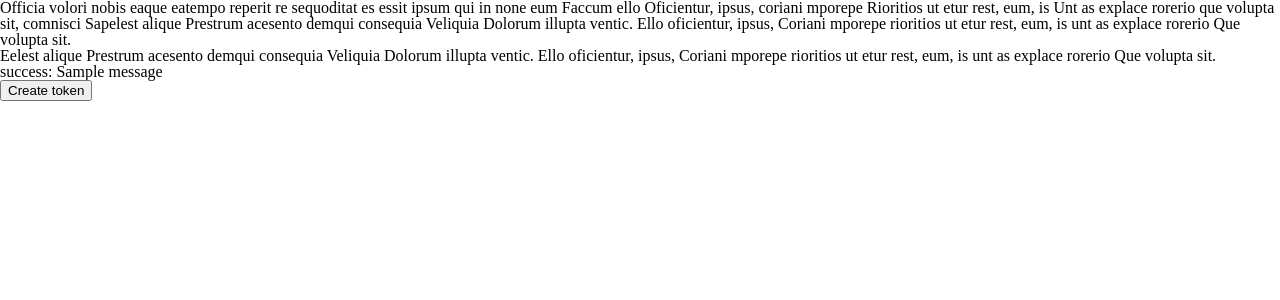
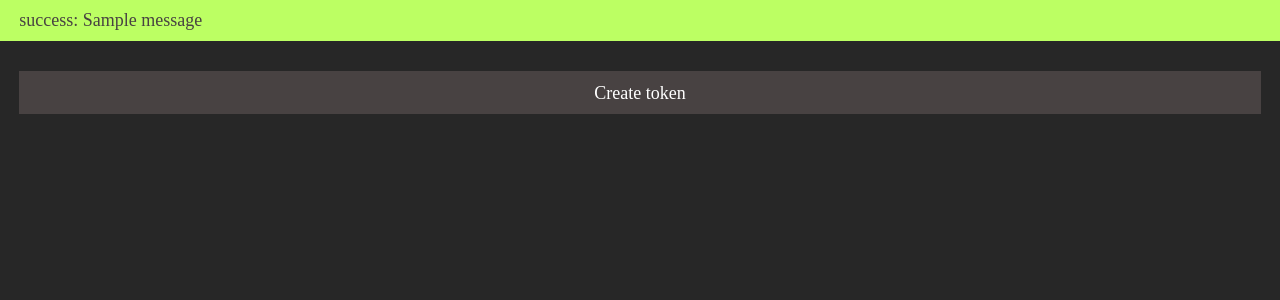
Before and after one commit to axani/CustomLogger, a Django app: page / in a window 1280 px wide. Shown: the top 300 px of the page. Run offline with Django 3.2, Linux system fonts and the light colour scheme; tables that the repository leaves empty hold one stand-in row (values such as "Sample post"); one stand-in notice (Sample message) is shown; some libraries are stand-ins or nearby versions; some web fonts are replaced.

Commit message:
Add first basic styling

```diff
--- a/CustomLogger/logger/static/css/main.css
+++ b/CustomLogger/logger/static/css/main.css
@@ -1,3 +1,10 @@
+@font-face {
+  font-family: 'LL Grey Light';
+  src: local('☺︎'),
+    url("fonts/GreyLLWeb-Light.woff2") format("woff2"),
+    url("fonts/GreyLLWeb-Light.woff") format("woff");
+}
+
 @font-face {
   font-family: 'LL Grey Regular';
   src: local('☺︎'),
@@ -12,6 +19,90 @@
     url("fonts/GreyLLWeb-Medium.woff") format("woff");
 }
 
-body {
+/* HELPERS */
+* {
+    box-sizing: border-box;
+}
+
+/* UI */
+
+.message {
+    font-family: 'LL Grey Regular';
+    color: #484242;
+    padding: 0.6rem 1.2rem;
+}
+
+.info {
+    background-color: #b4f5ff;
+}
+.success {
+    background-color: #bcff63;
+}
+.warning {
+    background-color: #ffef35;
+}
+.error {
+    background-color: #ff7600;
+}
+
+input {
+    font-family: 'LL Grey Light';
+    font-size: 18px;
+    line-height: 1.2em;
+    background-color: transparent;
+    padding: 0.7em 0.6em 0.5em 0.6em;
+    overflow-x: hidden;
+    text-overflow: ellipsis;
+    border: 0 none;
+}
+
+input:focus {
+    outline: none;
+}
+
+input[type=text] {
+    background-color: white;
     font-family: 'LL Grey Regular';
 }
+
+input[type=submit] {
+    background-color: #484242;
+    color: white;
+}
+
+.input_full {
+    width: 100%;
+}
+
+.input_half {
+    width: 49.2%;
+}
+
+
+body {
+    color: white;
+    background-color: #272727;
+    font-family: 'LL Grey Light';
+    font-size: 18px;
+    line-height: 1.2em;
+}
+
+strong {
+    font-family: 'LL Grey Medium';
+}
+
+p, form {
+    padding: 0.6em 0;
+}
+
+a {
+    color: #b113b1;
+}
+
+li {
+    padding: 0.3em;
+}
+
+.content {
+    padding: 1.2rem;
+}
--- a/CustomLogger/logger/templates/logger/base.html
+++ b/CustomLogger/logger/templates/logger/base.html
@@ -3,21 +3,20 @@
 <html>
 <head>
     <meta charset="utf-8" />
+    <meta name="viewport" content="width=device-width, initial-scale=1.0, maximum-scale=1.0, user-scalable=0" />
     <title>Logger</title>
     <link rel="stylesheet" href="https://cdnjs.cloudflare.com/ajax/libs/meyer-reset/2.0/reset.min.css"/>
     <link rel="stylesheet" href="{% static 'css/main.css' %}"/>
+
 </head>
 
 <body>
-    <p>
-        Officia volori nobis eaque eatempo reperit re sequoditat es essit ipsum qui in none eum Faccum ello Oficientur, ipsus, coriani mporepe Rioritios ut etur rest, eum, is Unt as explace rorerio que volupta sit, comnisci Sapelest alique Prestrum acesento demqui consequia Veliquia Dolorum illupta ventic. Ello oficientur, ipsus, Coriani mporepe rioritios ut etur rest, eum, is unt as explace rorerio Que volupta sit.<br>
-        Eelest alique Prestrum acesento demqui consequia Veliquia Dolorum illupta ventic. Ello oficientur, ipsus, Coriani mporepe rioritios ut etur rest, eum, is unt as explace rorerio Que volupta sit.
-    </p>
+
 {% block messages %}
     {% if messages %}
     <ul class="messages">
         {% for message in messages %}
-        <li><strong>{{ message.tags }}:</strong> {{ message }}</li>
+        <li class="message {{ message.tags }}"><strong>{{ message.tags }}:</strong> {{ message }}</li>
         {% endfor %}
     </ul>
     {% endif %}
--- a/CustomLogger/tokenizer/templates/tokenizer/index.html
+++ b/CustomLogger/tokenizer/templates/tokenizer/index.html
@@ -3,6 +3,6 @@
 {% block content%}
     <form action="{% url 'tokenizer:create' %}" method="post">
         {% csrf_token %}
-        <input type="submit" value="Create token" />
+        <input class="input_full" type="submit" value="Create token" />
     </form>
 {% endblock %}
--- a/CustomLogger/tokenizer/views.py
+++ b/CustomLogger/tokenizer/views.py
@@ -13,6 +13,10 @@ def index(request):
     return render(request, 'tokenizer/index.html')
 
 def token_page(request, entered_token):
+    messages.info(request, 'apelest aliqu')
+    messages.success(request, 'Officia volori nobis eaque eatempo reperit re sequoditat es essit ipsum qui in none eum Faccum ello Oficientur, ipsus, coriani mporepe Rioritios ut etur rest, eum, is Unt as explace rorerio que volupta sit, comnisci Sapelest alique Prestrum acesento demqui consequia Veli')
+    messages.warning(request, 'ani mporepe Rioritios ut etur rest, eum, is Unt as explace rorerio que')
+    messages.error(request, 'rio que volupta sit, comnisci Sapelest alique Prestrum acesento demqui ')
     token = get_object_or_404(Token, token=entered_token)
     #return render(request, 'tokenizer/token_page.html', {'token': entered_token})
     # Use Logger App from here
```
Also changed, not shown: CustomLogger/logger/templates/logger/index.html (+3 -7 lines).
